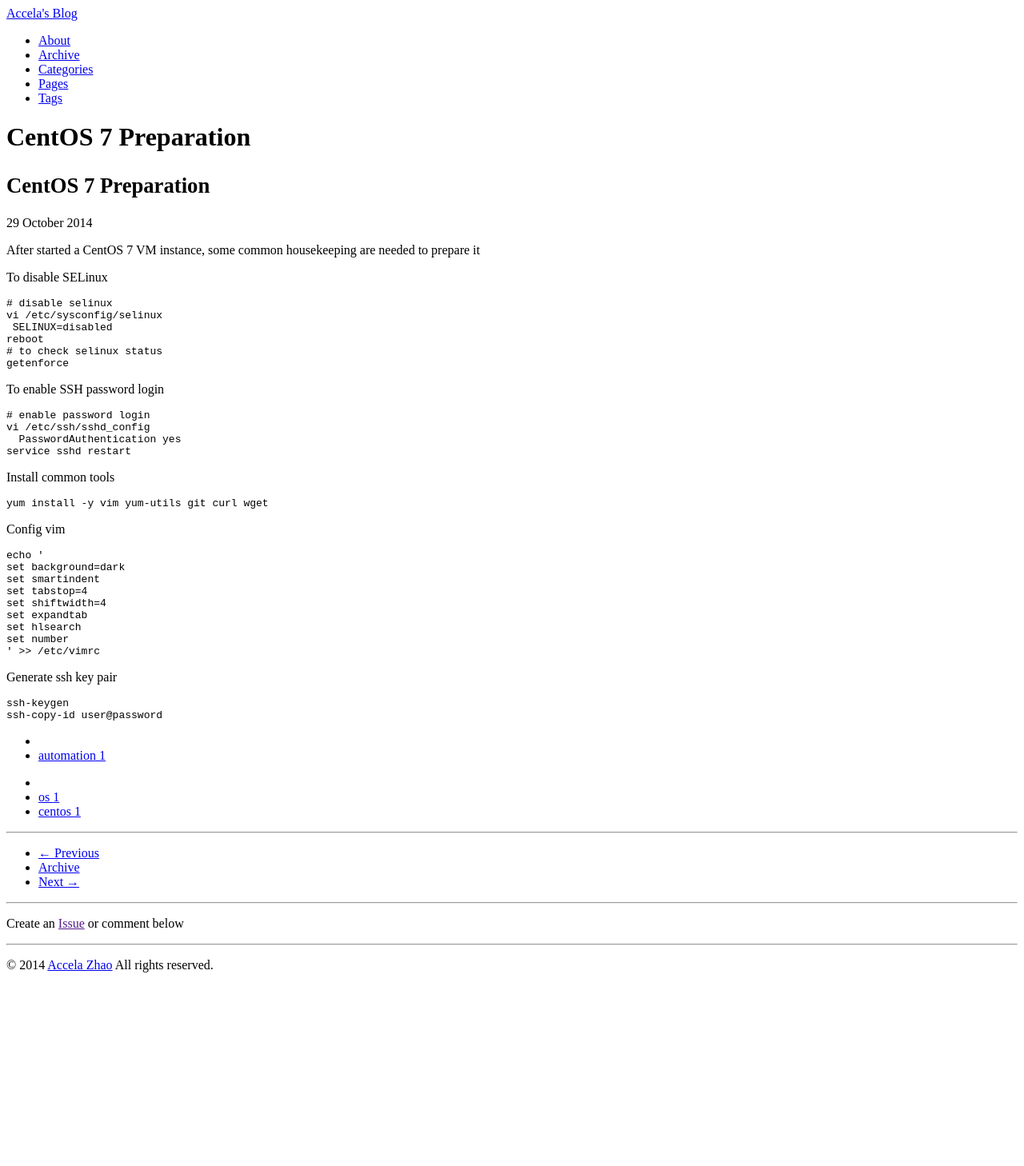
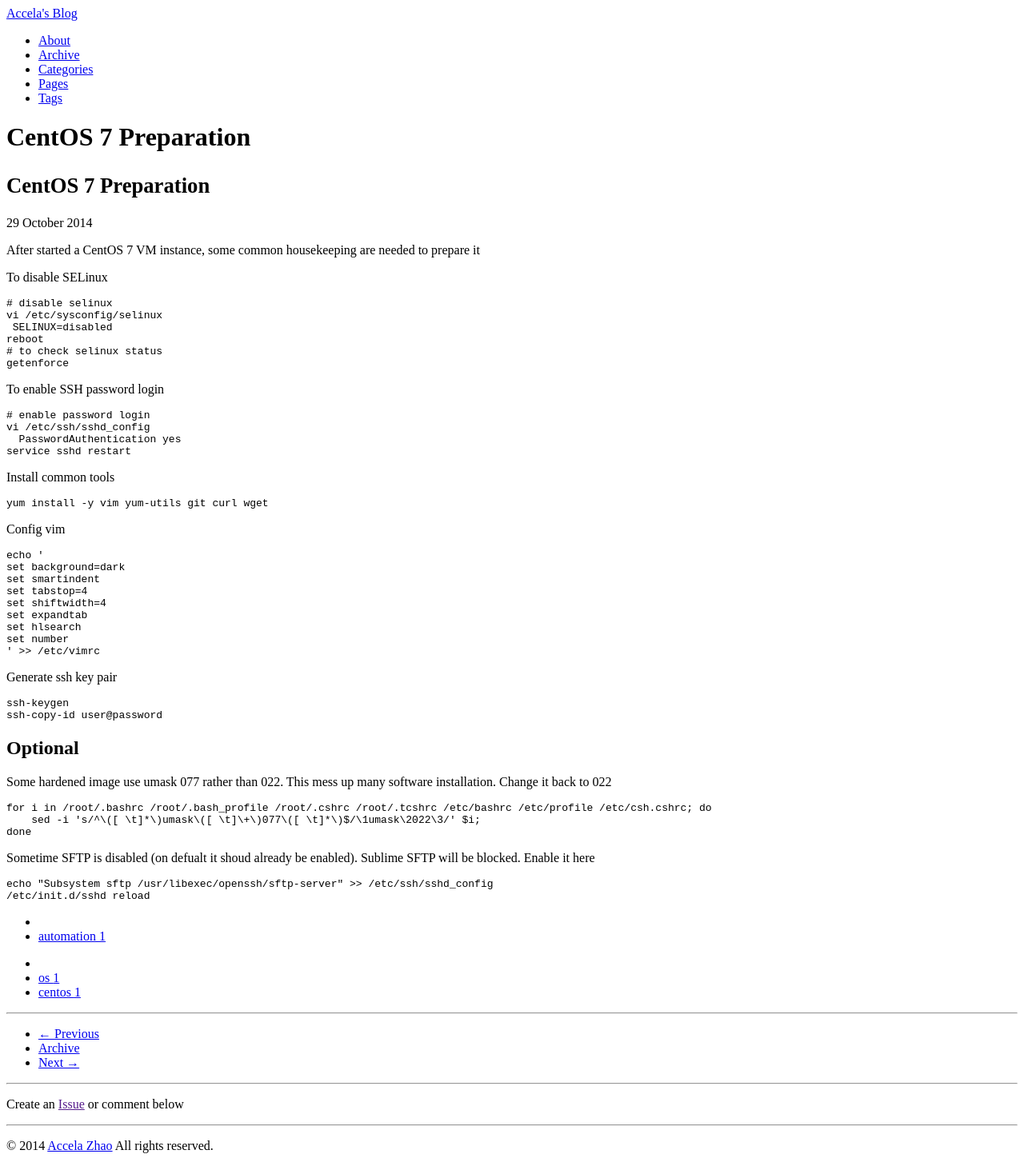
Before and after one commit to accelazh/accelazh.github.io, a Jekyll site: the page built from _posts/2014-10-29-CentOS-7-Preparation.md, in a window 1280 px wide. Shown: the whole page at 80% size. Built offline with Jekyll 4.4.1, drawn with Linux system fonts in a browser that asks for light colours; Markdown is read by kramdown in place of the engine named in the settings; comment, search, counter and statistics services are not loaded; a style sheet for code colours, icons or effects is not loaded; before the commit the page ends 1232 px from its top, so only the background shows below that.

Commit message:
more article

````diff
--- a/_posts/2014-10-29-CentOS-7-Preparation.md
+++ b/_posts/2014-10-29-CentOS-7-Preparation.md
@@ -56,3 +56,20 @@ Generate ssh key pair
 ssh-keygen
 ssh-copy-id user@password
 ```
+
+## Optional
+
+Some hardened image use umask 077 rather than 022. This mess up many software installation. Change it back to 022
+
+```
+for i in /root/.bashrc /root/.bash_profile /root/.cshrc /root/.tcshrc /etc/bashrc /etc/profile /etc/csh.cshrc; do
+    sed -i 's/^\([ \t]*\)umask\([ \t]\+\)077\([ \t]*\)$/\1umask\2022\3/' $i;
+done
+```
+
+Sometime SFTP is disabled (on defualt it shoud already be enabled). Sublime SFTP will be blocked. Enable it here
+
+```
+echo "Subsystem sftp /usr/libexec/openssh/sftp-server" >> /etc/ssh/sshd_config
+/etc/init.d/sshd reload
+```
````
Also changed, not shown: _posts/2014-08-22-Config-Postfix-Mail-Server.md (added, +54 -0 lines).
